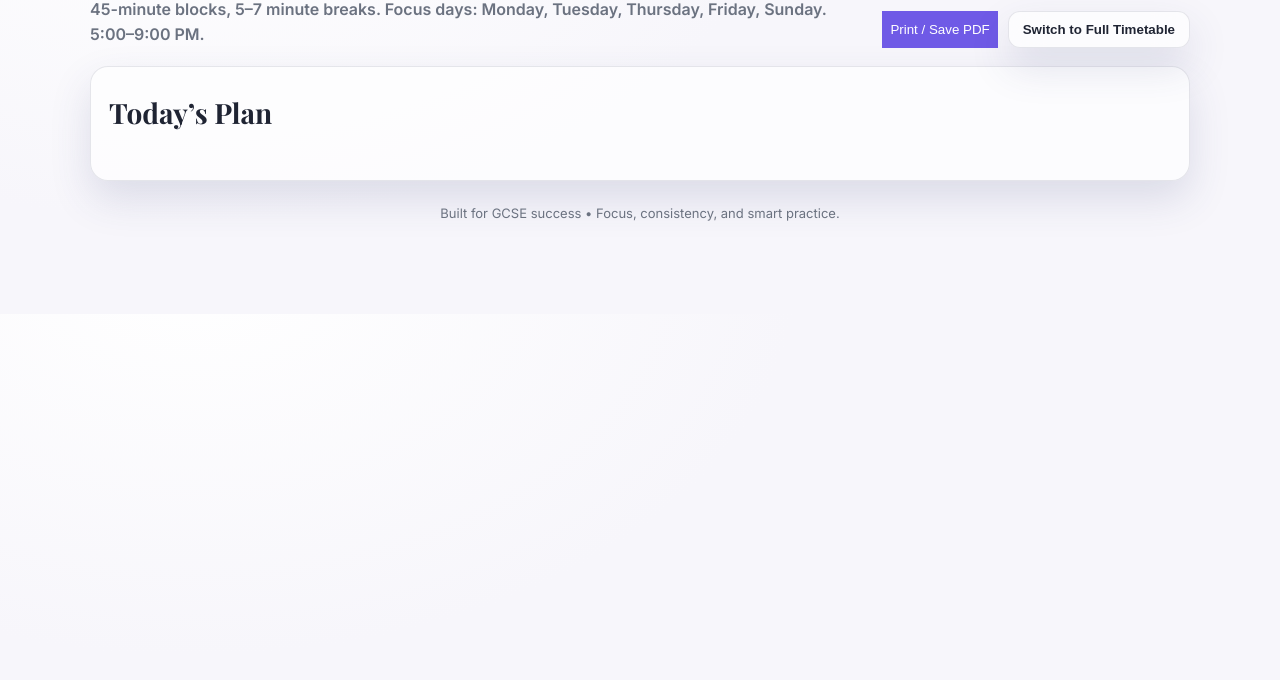
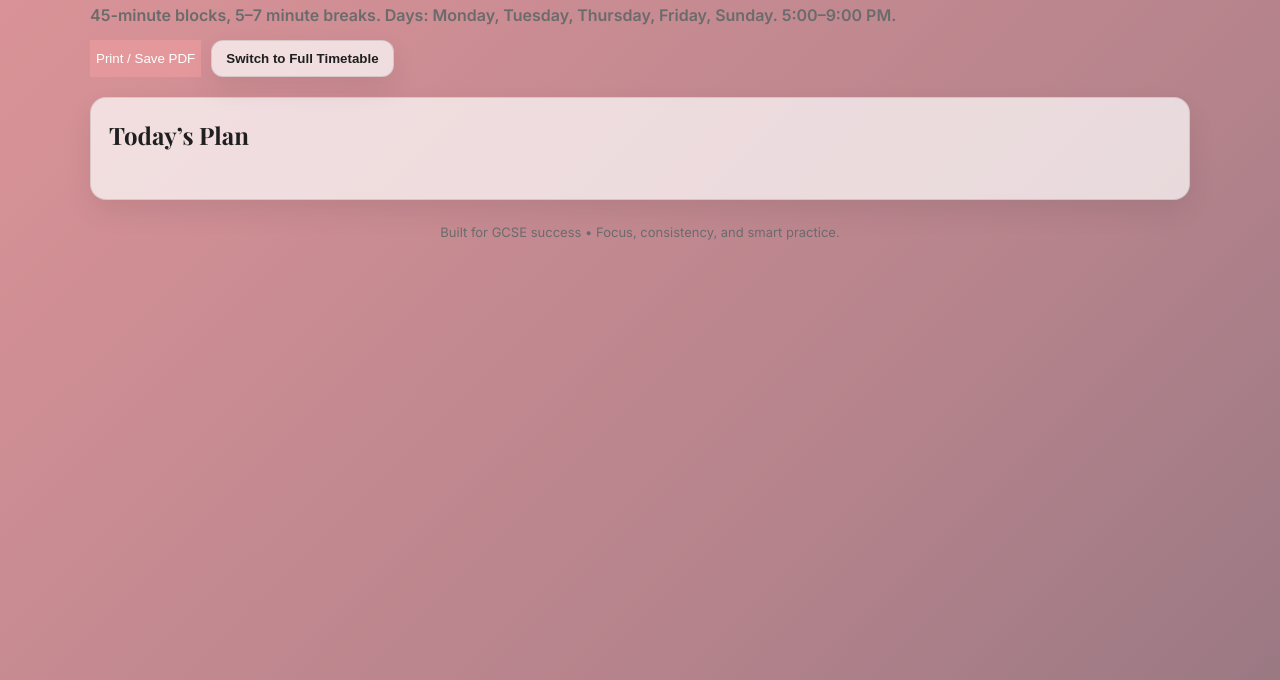
Before and after one commit to Matinthereal/Timetable-revision-GCSE, a plain HTML site: page index.html in a window 1280 px wide. Shown: the part 120-800 px from the top of the page. Drawn offline with nearby package versions, Linux system fonts and the light colour scheme.

Commit message:
Update index.html

```diff
--- a/index.html
+++ b/index.html
@@ -12,92 +12,115 @@
   <link href="https://fonts.googleapis.com/css2?family=Inter:wght@400;600;700&family=Playfair+Display:wght@600;700&display=swap" rel="stylesheet">
 
   <style>
-    :root{
-      --bg: #f7f6fb;
-      --glass: rgba(255,255,255,0.65);
-      --text: #1f2433;
-      --muted: #6b7280;
-      --border: rgba(50,60,90,0.12);
+    :root {
+      --bg: #ffffff;
+      --glass: rgba(255,255,255,0.7);
+      --text: #1f1f1f;
+      --muted: #6b6b6b;
+      --border: rgba(0,0,0,0.1);
 
-      --accent: #6f5ae6;
-      --accent-2: #ff9ab3;
+      /* Palette from your swatches */
+      --peach: #FFCDb2;
+      --light-pink: #FFB4A2;
+      --medium-pink: #E5989B;
+      --mauve: #B5838C;
+      --deep-mauve: #6D6875;
 
-      /* Harmonised pastel palette */
-      --maths: #A8D5BA;       /* sage green */
-      --physics: #B8C6F8;     /* periwinkle */
-      --chemistry: #A7D8F0;   /* sky blue */
-      --english: #F7B2BD;     /* blush rose */
-      --geography: #9FD9D9;   /* seafoam teal */
-      --break: #E2D4F0;       /* lavender mist */
+      /* Neutrals */
+      --white: #ffffff;
+      --black: #000000;
+      --gray: #cccccc;
 
-      --shadow: 0 18px 40px rgba(60, 70, 120, 0.15);
+      /* Assign subjects */
+      --maths: var(--peach);
+      --physics: var(--light-pink);
+      --chemistry: var(--medium-pink);
+      --english: var(--mauve);
+      --geography: var(--deep-mauve);
+      --break: var(--gray);
+
+      --accent: var(--medium-pink);
+      --accent-2: var(--mauve);
+
+      --shadow: 0 12px 28px rgba(0,0,0,0.08);
     }
 
-    @media (prefers-color-scheme: dark) {
-      :root{
-        --bg: #0f1220;
-        --glass: rgba(23,27,46,0.6);
-        --text: #e7e9f3;
-        --muted: #a9adc2;
-        --border: rgba(160,170,210,0.14);
-        --shadow: 0 18px 40px rgba(0,0,0,0.45);
-      }
+    body {
+      margin:0; padding:0;
+      background: linear-gradient(135deg, var(--peach), var(--light-pink), var(--medium-pink), var(--mauve), var(--deep-mauve));
+      background-size: 400% 400%;
+      animation: gradient 20s ease infinite;
+      color: var(--text);
+      font-family: Inter, system-ui, sans-serif;
+      line-height:1.6;
+    }
+    @keyframes gradient {
+      0% {background-position:0% 50%;}
+      50% {background-position:100% 50%;}
+      100% {background-position:0% 50%;}
     }
 
-    html, body { margin:0; padding:0; background:
-      radial-gradient(1100px 700px at 15% -10%, #fff 0%, var(--bg) 55%), var(--bg);
-      color: var(--text); font-family: Inter, system-ui, Segoe UI, Roboto, Arial; line-height:1.6;
-    }
     .container { max-width: 1100px; margin: 0 auto; padding: 34px 20px 90px; }
 
-    header { display:grid; grid-template-columns: 1fr auto; align-items:end; gap:16px; margin-bottom:18px; }
+    header { display:flex; flex-direction:column; gap:12px; margin-bottom:20px; }
     .title {
-      font-family: "Playfair Display", serif; font-weight:700;
-      font-size: clamp(34px, 5vw, 48px); margin:0;
-      background: linear-gradient(60deg, var(--accent), var(--accent-2));
-      -webkit-background-clip: text; background-clip:text; color:transparent;
+      font-family: "Playfair Display", serif;
+      font-weight:700;
+      font-size: clamp(34px, 5vw, 48px);
+      margin:0;
+      color: var(--black);
     }
-    .subtitle { margin-top:6px; color:var(--muted); font-weight:600; }
-    .actions { display:flex; gap:10px; flex-wrap:wrap; justify-content:flex-end; }
+    .subtitle { color: var(--muted); font-weight:600; }
+    .actions { display:flex; gap:10px; flex-wrap:wrap; }
+
     .btn {
-      appearance:none; border:1px solid var(--border); background:var(--glass);
-      backdrop-filter: blur(16px); color:var(--text); padding:10px 14px; border-radius:12px;
-      font-weight:700; cursor:pointer; box-shadow: var(--shadow); transition: transform .08s ease, box-shadow .2s ease;
+      border:1px solid var(--border);
+      background: var(--glass);
+      backdrop-filter: blur(12px);
+      color: var(--text);
+      padding:10px 14px;
+      border-radius:12px;
+      font-weight:700;
+      cursor:pointer;
+      box-shadow: var(--shadow);
     }
-    .btn:hover { transform: translateY(-1px); }
-    .btn-primary { background: var(--accent); color:white; border-color:transparent; }
-    .btn-outline { background: transparent; color: var(--accent); border-color: var(--accent); }
+    .btn-primary { background: var(--accent); color: var(--white); border:none; }
+    .btn:hover { opacity:0.9; }
 
     .card {
-      background: var(--glass); border: 1px solid var(--border); border-radius: 18px;
-      padding: 18px; box-shadow: var(--shadow);
+      background: var(--glass);
+      border: 1px solid var(--border);
+      border-radius: 16px;
+      padding: 18px;
+      box-shadow: var(--shadow);
+      margin-bottom:16px;
     }
-    h2 { font-family: "Playfair Display", serif; font-weight:700; font-size: clamp(22px, 3vw, 28px); margin: 6px 0 12px; }
+    h2 { font-family: "Playfair Display", serif; font-weight:700; margin:0 0 12px; }
 
     .tabs { display:flex; gap:8px; flex-wrap:wrap; margin-bottom:14px; }
     .tab {
       padding:8px 12px; border-radius:999px; border:1px solid var(--border);
-      background: rgba(255,255,255,0.6); backdrop-filter: blur(12px); cursor:pointer; font-weight:700; color:var(--text);
+      background: var(--white); cursor:pointer; font-weight:700; color:var(--text);
     }
-    .tab.active { background: var(--accent); color:white; border-color:transparent; }
+    .tab.active { background: var(--accent); color: var(--white); }
 
     .row {
       display:grid; grid-template-columns: 130px 1fr; gap:12px; align-items:center;
       padding:10px; border-radius:14px; margin-bottom:8px; border:1px solid var(--border);
-      background: rgba(255,255,255,0.55); backdrop-filter: blur(10px);
+      background: var(--white);
     }
     .time { font-weight:800; color:var(--muted); text-align:center; }
     .slot { display:flex; align-items:center; gap:12px; flex-wrap:wrap; }
-    .chip { width:16px; height:16px; border-radius:5px; box-shadow: inset 0 0 0 1px rgba(0,0,0,0.06); }
+    .chip { width:16px; height:16px; border-radius:5px; }
     .chip.maths{background:var(--maths);} .chip.physics{background:var(--physics);}
     .chip.chemistry{background:var(--chemistry);} .chip.english{background:var(--english);}
     .chip.geography{background:var(--geography);} .chip.break{background:var(--break);}
     .subject { font-weight:800; }
-    .tag { font-size:12px; font-weight:800; padding:6px 10px; border-radius:999px; border:1px solid rgba(0,0,0,0.06); background:#fff; }
+    .tag { font-size:12px; font-weight:700; padding:4px 8px; border-radius:999px; background: var(--glass); }
 
-    .week-table { width:100%; border-collapse:collapse; border:1px solid var(--border); }
+    .week-table { width:100%; border-collapse:collapse; }
     .week-table th, .week-table td { border:1px solid var(--border); padding:8px; text-align:center; }
-    .week-table th { background:linear-gradient(180deg, rgba(111,90,230,0.1), rgba(111,90,230,0.05)); }
+    .week-table th { background: var(--accent); color: var(--white); }
 
     footer { margin-top:22px; color:var(--muted); font-size:13px; text-align:center; }
   </style>
@@ -105,10 +128,8 @@
 <body>
   <div class="container">
     <header>
-      <div>
-        <h1 class="title">GCSE Revision — Matin</h1>
-        <div class="subtitle">45-minute blocks, 5–7 minute breaks. Focus days: Monday, Tuesday, Thursday, Friday, Sunday. 5:00–9:00 PM.</div>
-      </div>
+      <h1 class="title">GCSE Revision — Matin</h1>
+      <div class="subtitle">45-minute blocks, 5–7 minute breaks. Days: Monday, Tuesday, Thursday, Friday, Sunday. 5:00–9:00 PM.</div>
       <div class="actions">
         <button class="btn-primary" onclick="window.print()">Print / Save PDF</button>
         <button class="btn" id="toggle-view">Switch to Full Timetable</button>
@@ -125,7 +146,7 @@
     </div>
 
     <!-- Full Timetable -->
-    <div class="card" id="full-timetable" style="display:none; margin-top:14px">
+    <div class="card" id="full-timetable" style="display:none;">
       <h2>Full Week Timetable</h2>
       <div style="overflow-x:auto">
         <table class="week-table">
@@ -150,4 +171,13 @@
   </div>
 
   <script>
-    const DAYS
+    const DAYS = ["Monday","Tuesday","Thursday","Friday","Sunday"];
+    const SCHEDULE = {
+      "Monday": [
+        { time:"5:00 – 5:45", subject:"English Literature", color:"english", tag:"Essays + quotes" },
+        { time:"5:45 – 5:52", subject:"Break", color:"break", tag:"7 mins" },
+        { time:"5:52 – 6:37", subject:"Physics", color:"physics", tag:"Forces & energy" },
+        { time:"6:37 – 6:42", subject:"Break", color:"break", tag:"5 mins" },
+        { time:"6:42 – 7:27", subject:"Chemistry", color:"chemistry", tag:"Atomic structure" },
+        { time:"7:27 – 7:34", subject:"Break", color:"break", tag:"7 mins" },
+        { time:"7:34 – 8:19", subject:"Maths", color:"maths", tag:"Algebra practice"
```
